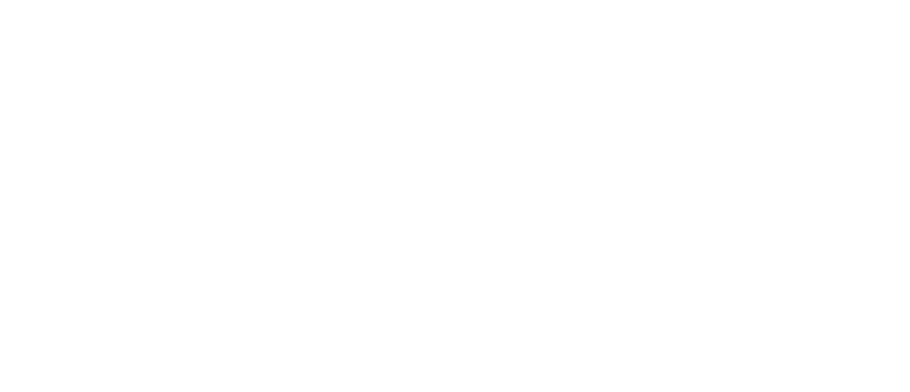
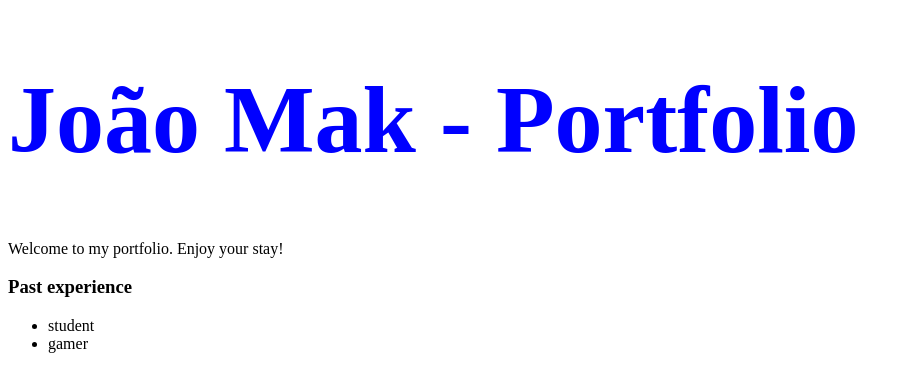
Before and after one commit to joao-mak/portfolio-website, a plain HTML site: page index.html in a window 1280 px wide. Shown: the whole page, without its empty margins (0-910 px from the left). Drawn offline with Linux system fonts and the light colour scheme.

Commit message:
added index files

```diff
--- /dev/null
+++ b/index.css
@@ -0,0 +1,4 @@
+h1 {
+    font-size: 72pt;
+    color: blue;
+}
--- a/index.html
+++ b/index.html
@@ -1,9 +1,22 @@
 <!DOCTYPE html>
-<html>
-    <head>
+<html lang="en">
+<head>
+    <meta charset="UTF-8">
+    <meta name="viewport" content="width=device-width, initial-scale=1.0">
+    <title>My Portfolio Site</title>
+    <link rel="stylesheet" href="index.css">
+</head>
+<body>
+    <header>
+        <h1>João Mak - Portfolio</h1>
+        <p>Welcome to my portfolio. Enjoy your stay!</p>
 
-    </head>
-    <body>
+        <h3>Past experience</h3>
+        <ul>
+            <li>student</li>
+            <li>gamer</li>
+        </ul>
+    </header>
 
-    </body>
+</body>
 </html>
```
